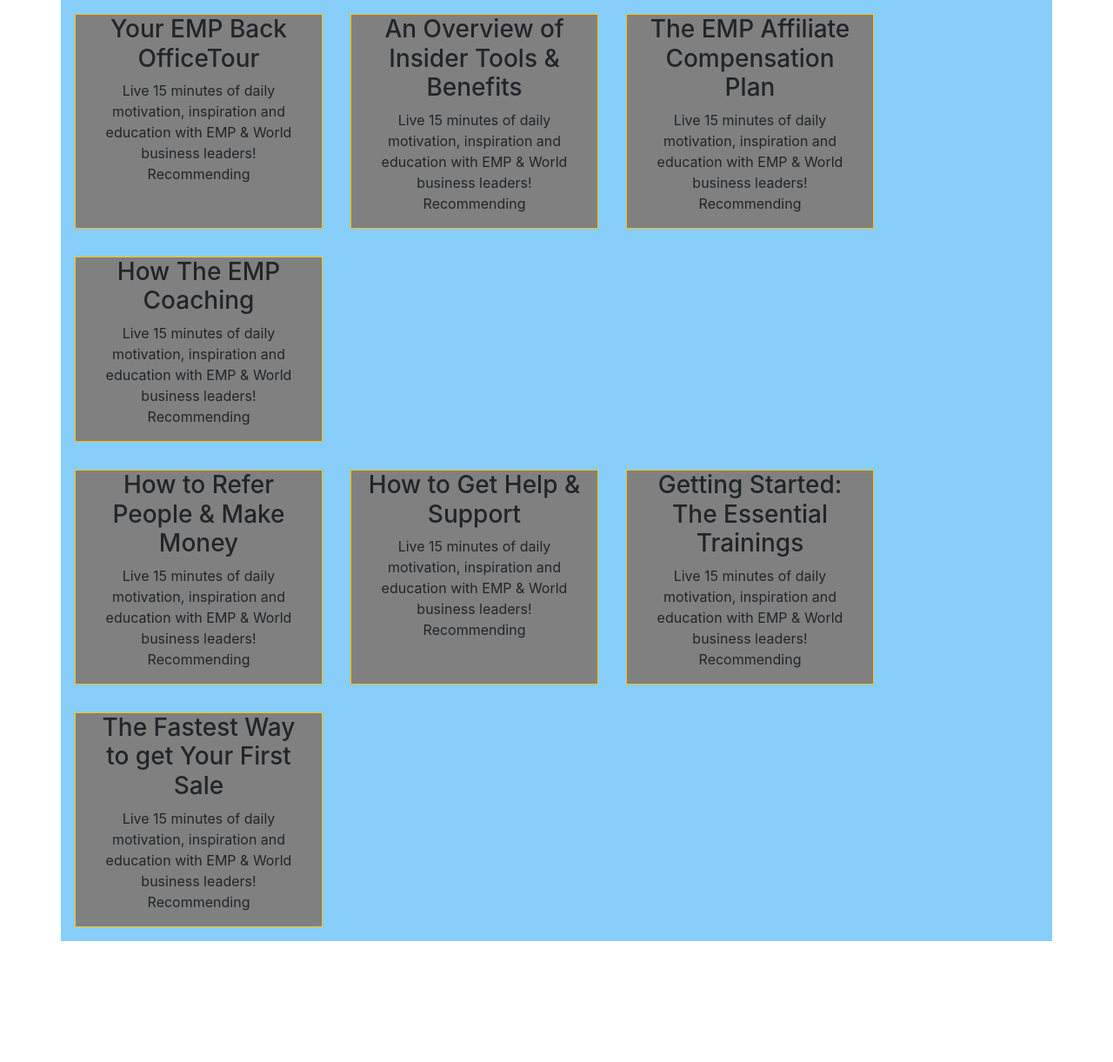
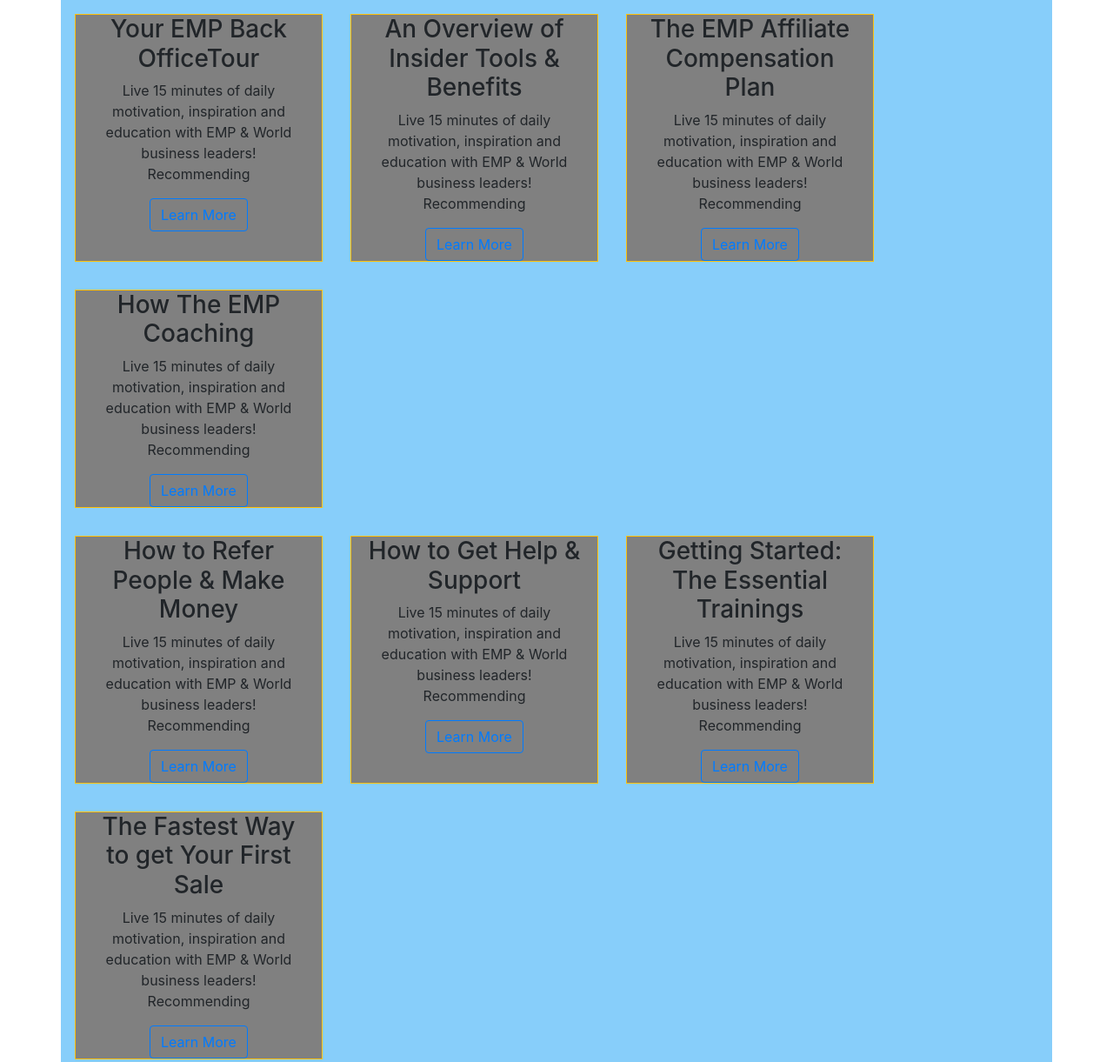
Before and after one commit to bennyho88/Frameworking-FTW, a plain HTML site: page index.html in a window 1280 px wide. Shown: the top 1221 px of the page at 87% size. Before the commit the page ends 1082 px from the top, so only its background shows below. Drawn offline with nearby package versions, Linux system fonts and the light colour scheme.

Commit message:
added button

```diff
--- a/index.html
+++ b/index.html
@@ -15,24 +15,28 @@
                           <div>
                                 <h3>Your EMP Back OfficeTour</h3>
                                 <p>Live 15 minutes of daily motivation, inspiration and education with EMP & World business leaders! Recommending</p>
+                                <button type="button" class="btn btn-outline-primary">Learn More</button>
                           </div>
                       </div>
                       <div class="col-lg-3 my-col text-center m-3 border border-warning">
                           <div>
                                 <h3>An Overview of Insider Tools & Benefits</h3>
                                 <p>Live 15 minutes of daily motivation, inspiration and education with EMP & World business leaders! Recommending</p>
+                                <button type="button" class="btn btn-outline-primary">Learn More</button>
                           </div>
                         </div>
                       <div class="col-lg-3 my-col text-center m-3 border border-warning">
                           <div>
                                 <h3>The EMP Affiliate Compensation Plan</h3>
                                 <p>Live 15 minutes of daily motivation, inspiration and education with EMP & World business leaders! Recommending</p>
+                                <button type="button" class="btn btn-outline-primary">Learn More</button>
                           </div>
                       </div>
                       <div class="col-lg-3 my-col text-center m-3 border border-warning">
                           <div>
                                 <h3>How The EMP Coaching</h3>
                                 <p>Live 15 minutes of daily motivation, inspiration and education with EMP & World business leaders! Recommending</p>
+                                <button type="button" class="btn btn-outline-primary">Learn More</button>
                           </div>
                         </div>
                     </div>
@@ -41,24 +45,28 @@
                                 <div>
                                         <h3>How to Refer People & Make Money</h3>
                                         <p>Live 15 minutes of daily motivation, inspiration and education with EMP & World business leaders! Recommending</p>
+                                        <button type="button" class="btn btn-outline-primary">Learn More</button>
                                 </div>
                             </div>
                             <div class="col-lg-3 my-col text-center m-3 border border-warning">
                                 <div>
                                         <h3>How to Get Help & Support</h3>
                                         <p>Live 15 minutes of daily motivation, inspiration and education with EMP & World business leaders! Recommending</p>
+                                        <button type="button" class="btn btn-outline-primary">Learn More</button>
                                 </div>
                               </div>
                             <div class="col-lg-3 my-col text-center m-3 border border-warning">
                                 <div>
                                         <h3>Getting Started: The Essential Trainings</h3>
                                         <p>Live 15 minutes of daily motivation, inspiration and education with EMP & World business leaders! Recommending</p>
+                                        <button type="button" class="btn btn-outline-primary">Learn More</button>
                                 </div>
                             </div>
                             <div class="col-lg-3 my-col text-center m-3 border border-warning">
                                 <div>
                                         <h3>The Fastest Way to get Your First Sale</h3>
                                         <p>Live 15 minutes of daily motivation, inspiration and education with EMP & World business leaders! Recommending</p>
+                                        <button type="button" class="btn btn-outline-primary">Learn More</button>
                                 </div>
                               </div>
                           </div>
```
